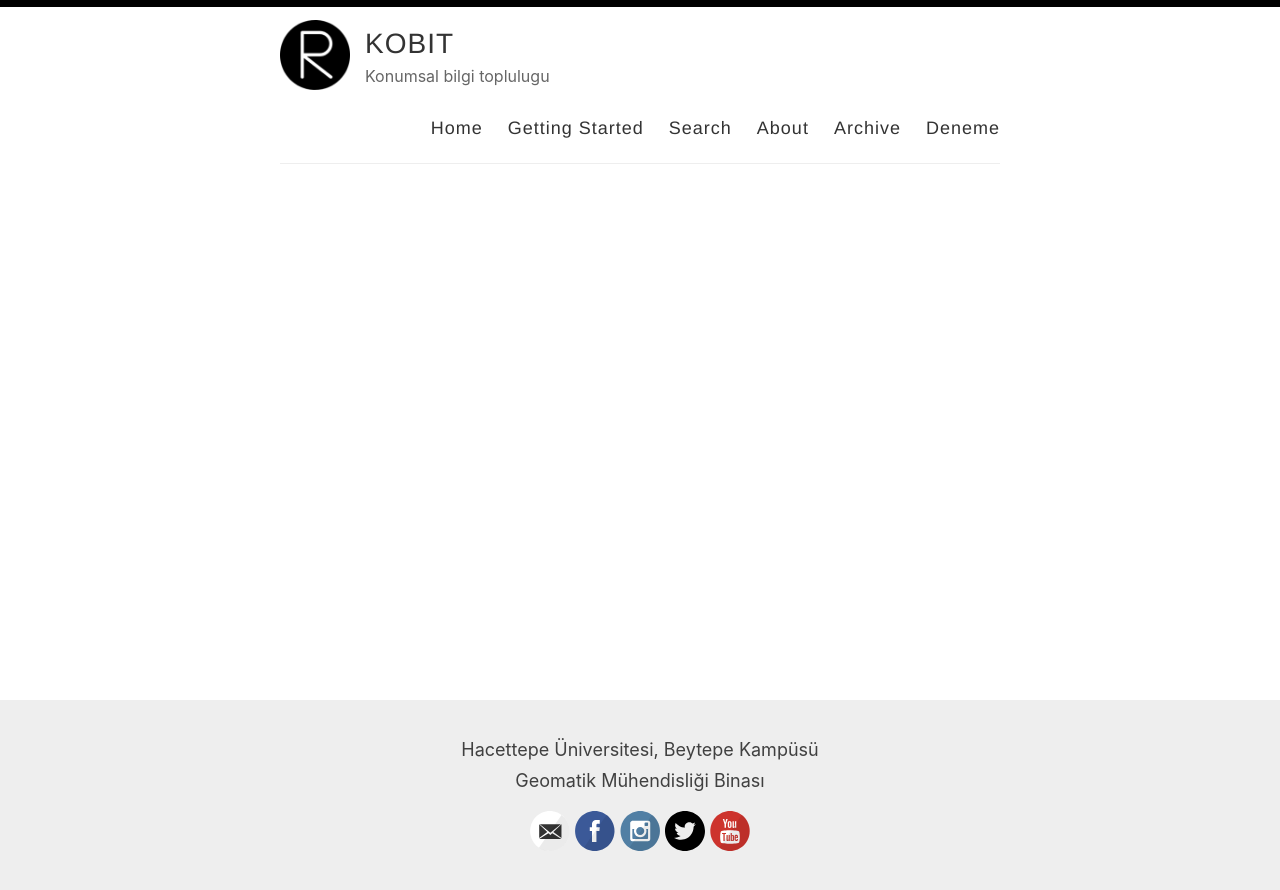
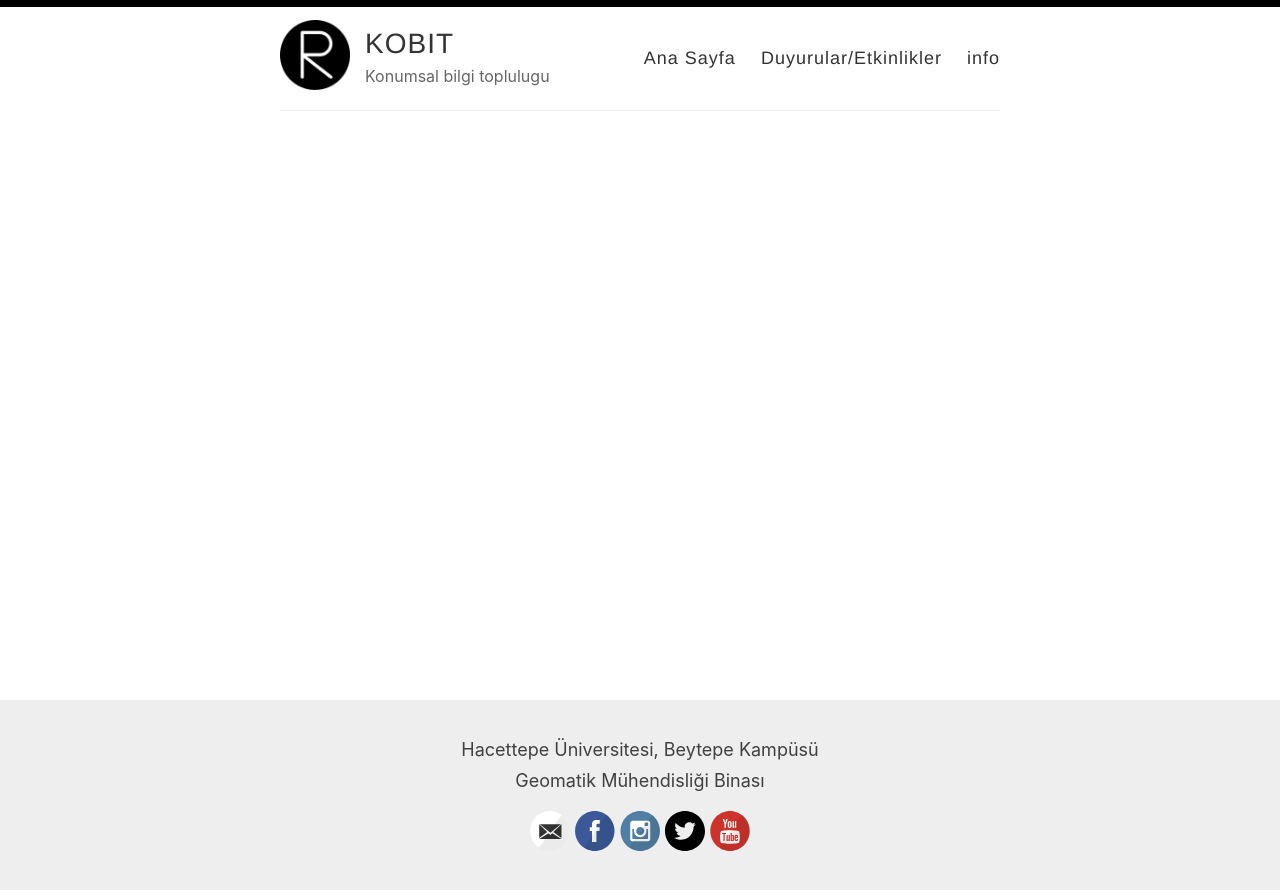
Before and after one commit to kabarmaz/kabarmaz, a Jekyll site: the page built from index.html, in a window 1280 px wide. Shown: the top 890 px of the page. Built offline with Jekyll 4.4.1, drawn with Linux system fonts in a browser that asks for light colours; the list of posts is cut into pages by our own code.

Commit message:
Update default.html

```diff
--- a/_layouts/default.html
+++ b/_layouts/default.html
@@ -28,12 +28,9 @@
             </div>
 
             <nav>
-              <a href="{{ site.baseurl }}/">Home</a>
-              <a href="{{ site.baseurl }}/getting-started">Getting Started</a>
-              <a href="{{ site.baseurl }}/search">Search</a>
-              <a href="{{ site.baseurl }}/about">About</a>
-              <a href="{{ site.baseurl }}/archive">Archive</a>
-              <a href="{{ site.baseurl }}/deneme">Deneme</a>
+              <a href="{{ site.baseurl }}/">Ana Sayfa</a>
+              <a href="{{ site.baseurl }}/duyurular">Duyurular/Etkinlikler</a>
+              <a href="{{ site.baseurl }}/Biz kimiz?">info</a>
             </nav>
           </header>
         </div>
```
